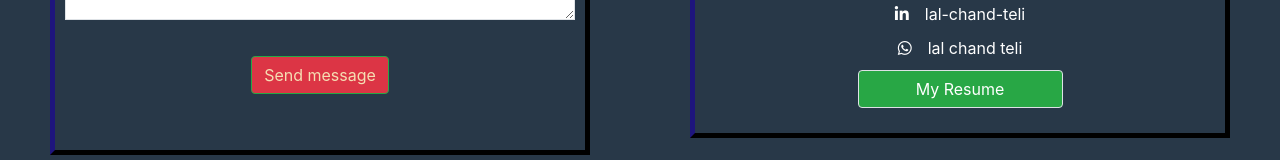
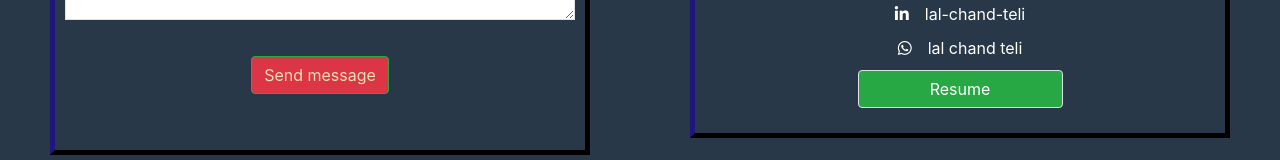
Before and after one commit to LALCHANDTELI/port_folio, a React (Create React App) app: page / in a window 1280 px wide. Shown: the part 6786-6946 px from the top of the page. Built offline with nearby package versions, Linux system fonts and the light colour scheme.

Commit message:
Update index.js

```diff
--- a/src/contact/index.js
+++ b/src/contact/index.js
@@ -122,7 +122,7 @@ alert("all fields are required")
                 <a
                   class="border btn_download btn btn-success btn-outline-danger"
                   href="https://res.cloudinary.com/dcxhqv5lu/raw/upload/v1636556270/Resume3_bn2blo.docx">
-                 My Resume
+                Resume
                 </a>
               </a>
             </div>
```
